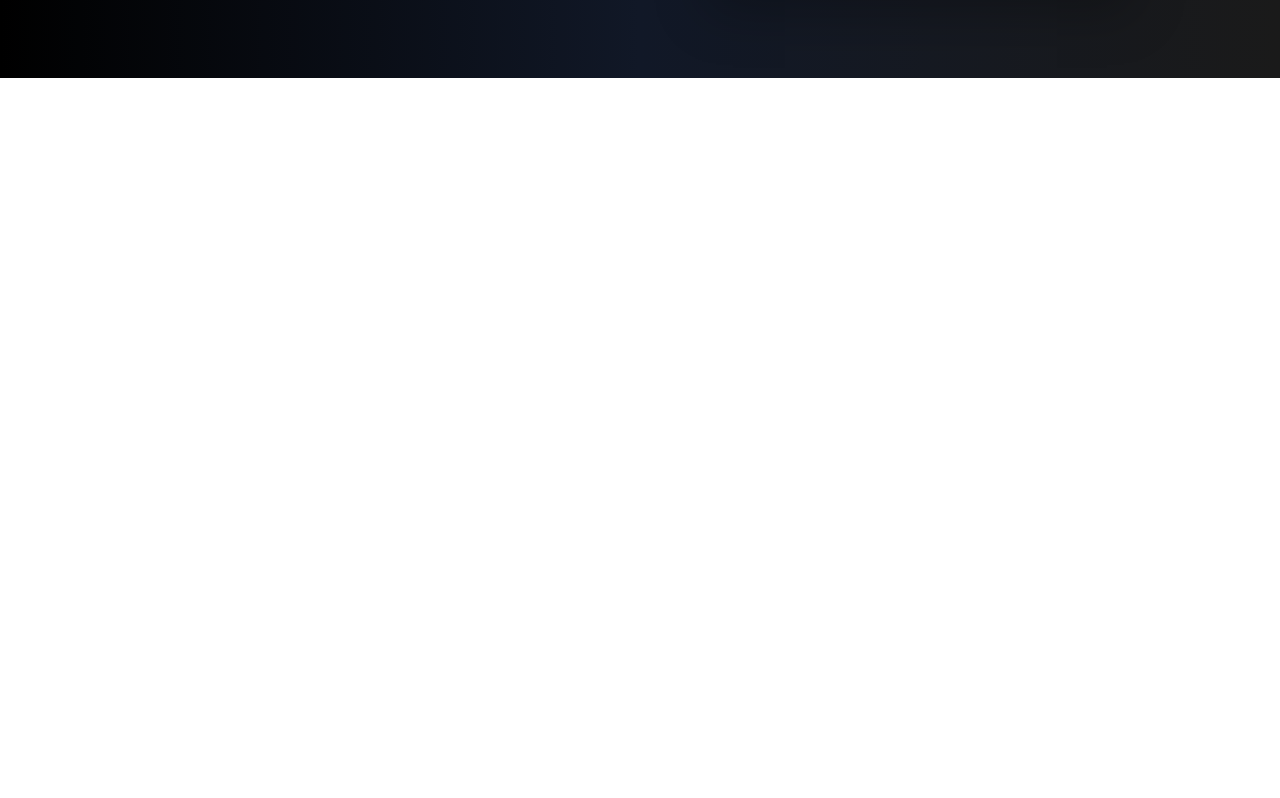
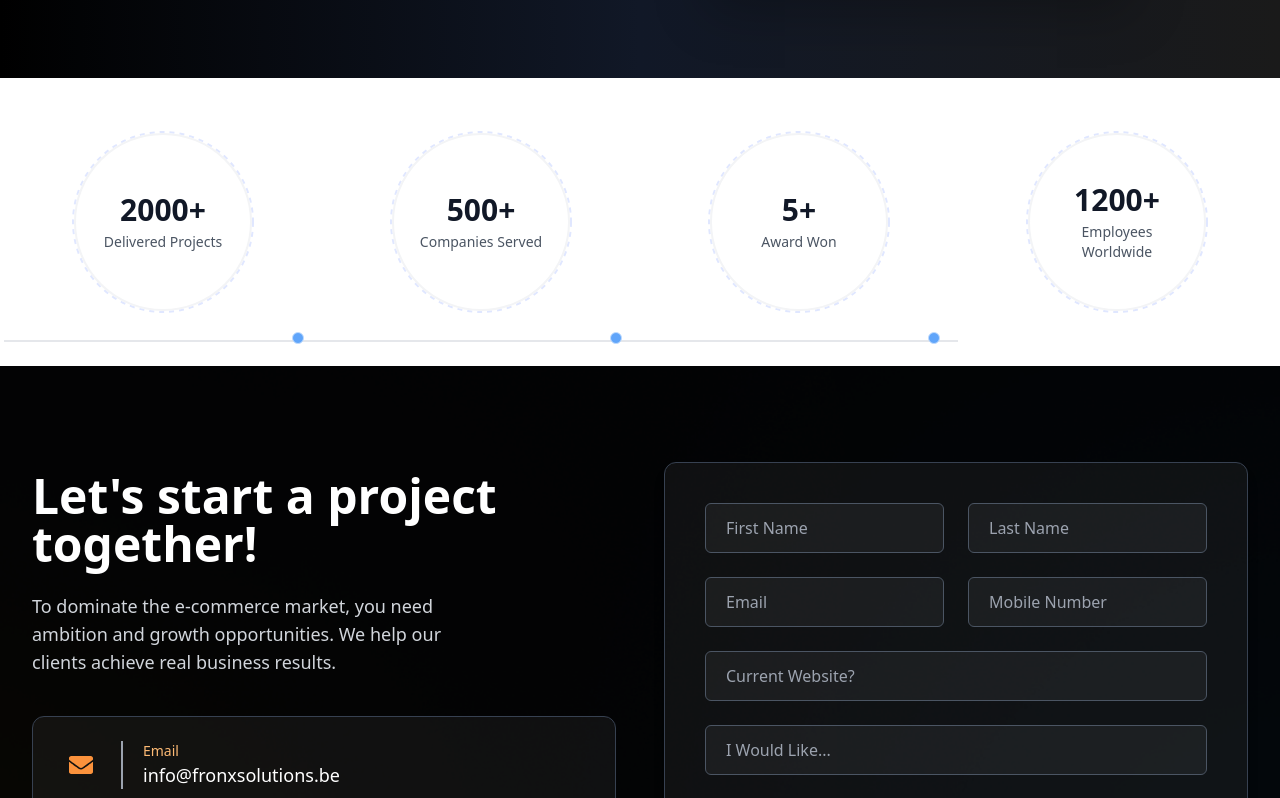
Before and after one commit to alihumdard/fronx, a React (Vite) app: page /over-ons in a window 1280 px wide. Shown: the part 4202-5000 px from the top of the page. Before the commit the page ends 4280 px from the top, so only its background shows below. Built offline with nearby package versions, Linux system fonts and the light colour scheme.

Commit message:
almost second page complete

```diff
--- a/src/pages/OverOns.jsx
+++ b/src/pages/OverOns.jsx
@@ -5,6 +5,9 @@ import { Link } from "react-router-dom";
 import OveronsAccess from "./components/Overons-Access";
 import WhatWeDo from "./components/WhatWeDo";
 import TechnologyStats from "./components/Technology";
+import StatsSection from "./components/Statsdata";
+import ContactForm from "./components/Contact";
+import Footer from "../main/Footer";
 
 // Animation Variants (kept as is, assuming they are correct)
 const containerVariants = {
@@ -85,6 +88,9 @@ const OverOns = () => {
         <OveronsAccess />
         <WhatWeDo/>
         <TechnologyStats/>
+        <StatsSection/>
+        <ContactForm/>
+        <Footer/>
       </div>
     </>
   );
--- /dev/null
+++ b/src/pages/components/Statsdata.jsx
@@ -0,0 +1,88 @@
+import React from 'react';
+
+const StatsSection = () => {
+  // Data for each statistic item
+  const statsData = [
+    {
+      id: 1,
+      number: '2000+',
+      label: 'Delivered Projects',
+    },
+    {
+      id: 2,
+      number: '500+',
+      label: 'Companies Served',
+    },
+    {
+      id: 3,
+      number: '5+',
+      label: 'Award Won',
+    },
+    {
+      id: 4,
+      number: '1200+',
+      label: 'Employees Worldwide',
+    },
+  ];
+
+  return (
+    <div className="bg-white py-16 px-4 font-sans">
+      <div className="max-w-7xl mx-auto">
+        <div className="grid grid-cols-1 md:grid-cols-2 lg:grid-cols-4 gap-x-6 gap-y-12">
+          {statsData.map((stat, index) => (
+            <div key={stat.id} className="flex flex-col items-center relative">
+              <svg width="200" height="200" viewBox="0 0 200 200" className="absolute top-1/2 left-1/2 -translate-x-1/2 -translate-y-1/2">
+                {/* Outer dashed circle */}
+                <circle
+                  cx="100"
+                  cy="100"
+                  r="90"
+                  fill="none"
+                  stroke="#E0E7FF" // Light blue/purple color for the dash
+                  strokeWidth="2"
+                  strokeDasharray="5 5"
+                />
+                {/* Inner solid circle (background of number/text) */}
+                <circle
+                  cx="100"
+                  cy="100"
+                  r="88" // Slightly smaller to create a border effect
+                  fill="white"
+                  stroke="#F3F4F6" // Very light gray border
+                  strokeWidth="2"
+                />
+              </svg>
+
+              <div className="relative z-10 flex flex-col items-center justify-center h-40 w-40 text-center">
+                <p className="text-gray-900 text-3xl font-bold">{stat.number}</p>
+                <p className="text-gray-600 text-sm mt-1 px-4">{stat.label}</p>
+              </div>
+
+              {/* Connecting line with small circle */}
+              {index < statsData.length - 1 && ( // Render for all except the last item
+                <>
+                  {/* The visible line, adjust length and position based on gap/container */}
+                  <div
+                    className="hidden lg:block absolute h-0.5 bg-gray-200 z-0"
+                    style={{
+                      width: 'calc(100% + 24px)', // Adjust based on gap-x-6 (24px)
+                      left: '50%',
+                      transform: 'translateX(-50%)',
+                      bottom: '-40px' // Position it below the circle
+                    }}
+                  ></div>
+                   {/* Small circle at the end of the connecting line - positioned absolutely related to the container not the circle*/}
+                   <div className="hidden lg:block absolute right-0 bottom-[-42px] -translate-x-1/2 z-10"> {/* Adjust based on parent width */}
+                    <div className="w-3 h-3 rounded-full bg-blue-400 border border-blue-200"></div>
+                  </div>
+                </>
+              )}
+            </div>
+          ))}
+        </div>
+      </div>
+    </div>
+  );
+};
+
+export default StatsSection;
```
